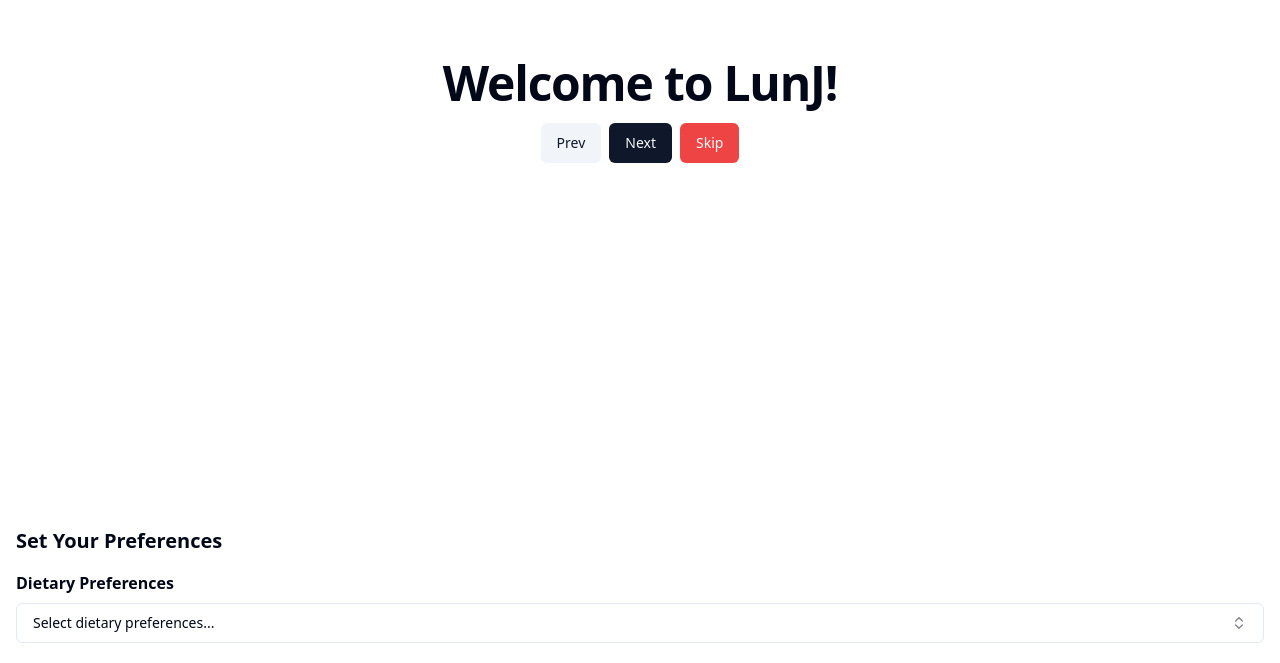
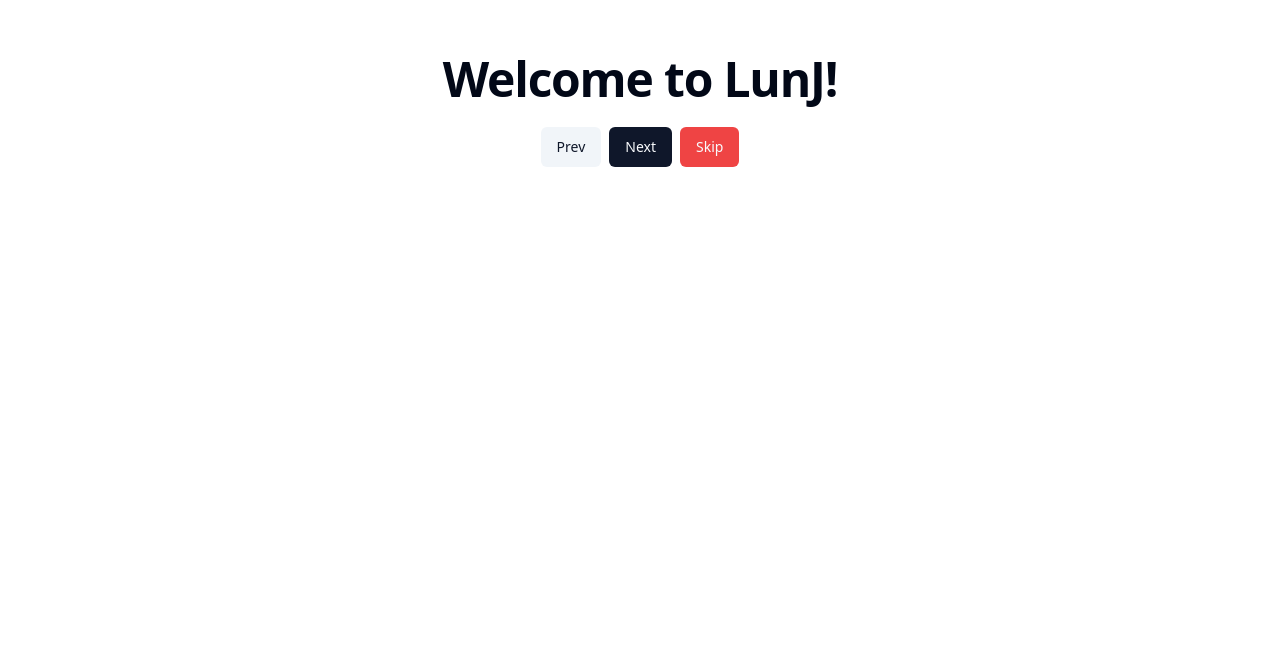
Before and after one commit to What-s-For-LunJ/lunj-client-web, a Next.js app in the folder client/: page / in a window 1280 px wide. Shown: the part 289-952 px from the top of the page. After the commit the page ends 800 px from the top, so only its background shows below. Built offline with nearby package versions, Linux system fonts and the light colour scheme.

Commit message:
fix: improve the ui in the walkthrough

```diff
--- a/client/src/components/app/walkthrough/index.tsx
+++ b/client/src/components/app/walkthrough/index.tsx
@@ -1,7 +1,12 @@
 import React from "react";
 import { useAtom } from "jotai";
 import { Button } from "@/components/ui/button";
-import { showWalkthroughAtom, walkthroughStepAtom } from "../../../utils/atoms";
+import {
+  showWalkthroughAtom,
+  walkthroughStepAtom,
+  setupStepsAtom,
+} from "../../../utils/atoms";
+import Preferences from "../../../pages/preferences";
 
 const steps = [
   "Welcome to LunJ!",
@@ -13,6 +18,7 @@ const steps = [
 const Walkthrough: React.FC = () => {
   const [showWalkthrough, setShowWalkthrough] = useAtom(showWalkthroughAtom);
   const [currentStep, setCurrentStep] = useAtom(walkthroughStepAtom);
+  const [setupSteps, setSetupSteps] = useAtom(setupStepsAtom);
 
   const handleNext = () => {
     setCurrentStep((prev) => (prev < steps.length - 1 ? prev + 1 : prev));
@@ -29,11 +35,23 @@ const Walkthrough: React.FC = () => {
   if (!showWalkthrough) return null;
 
   return (
-    <div className="flex justify-center items-center min-h-screen">
+    <div className="flex flex-col justify-center items-center min-h-screen">
       <div className="w-full max-w-lg">
         <h1 className="scroll-m-20 my-4 text-4xl text-center font-extrabold tracking-tight lg:text-5xl">
           {steps[currentStep]}
         </h1>
+
+        <div className="mb-6">
+          {currentStep === 1 && (
+            <Preferences
+              onPreferencesSaved={() =>
+                setSetupSteps((prev) => ({ ...prev, preferences: true }))
+              }
+            />
+          )}
+          {/* Placeholder for other steps like address and payment setup */}
+        </div>
+
         <div className="flex justify-center mb-4">
           <div className="space-x-2">
             <Button onClick={handlePrev} variant="secondary">
--- a/client/src/pages/index.tsx
+++ b/client/src/pages/index.tsx
@@ -1,20 +1,25 @@
 import React from "react";
 import Walkthrough from "@/components/app/walkthrough";
-import Preferences from "./preferences";
-// import Address from "./Address";
-// import Payment from "./Payment";
 import { useAtomValue } from "jotai";
-import { setupStepsAtom } from "../utils/atoms";
+import { setupStepsAtom, showWalkthroughAtom } from "../utils/atoms";
 
 const Home: React.FC = () => {
+  // Use the atoms to check setup steps and whether the walkthrough should be shown
   const setupSteps = useAtomValue(setupStepsAtom);
+  const showWalkthrough = useAtomValue(showWalkthroughAtom);
 
   return (
     <div className="home-container">
-      <Walkthrough />
-      {!setupSteps.preferences && <Preferences />}
-      {/* {!setupSteps.address && <Address />} */}
-      {/* {!setupSteps.payment && <Payment />} */}
+      {showWalkthrough ? (
+        <Walkthrough />
+      ) : (
+        <div className="setup-complete-message">
+          {setupSteps.preferences && (
+            <p>Preferences are set. You can update them later in settings.</p>
+          )}
+          {/* Other sections can be added here, like address or payment setup checks */}
+        </div>
+      )}
     </div>
   );
 };
--- a/client/src/pages/preferences/index.tsx
+++ b/client/src/pages/preferences/index.tsx
@@ -1,8 +1,6 @@
 "use client";
 import React, { useState, useEffect } from "react";
-import { useAtom } from "jotai";
 import { Check, ChevronsUpDown } from "lucide-react";
-import { setupStepsAtom } from "../../utils/atoms";
 import { cn } from "@/lib/utils";
 import { Button } from "@/components/ui/button";
 import {
@@ -37,11 +35,15 @@ const cuisineOptions = [
   { value: "American", label: "American" },
 ];
 
-const Preferences: React.FC = () => {
-  const [setupSteps, setSetupSteps] = useAtom(setupStepsAtom);
+interface PreferencesProps {
+  onPreferencesSaved: () => void;
+}
+
+const Preferences: React.FC<PreferencesProps> = ({ onPreferencesSaved }) => {
   const [dietaryPreference, setDietaryPreference] = useState<string[]>([]);
   const [cuisinePreference, setCuisinePreference] = useState<string[]>([]);
   const [token, setToken] = useState<string | null>(null);
+  const [preferencesSaved, setPreferencesSaved] = useState<boolean>(false);
 
   useEffect(() => {
     const storedToken = localStorage.getItem("token");
@@ -71,7 +73,8 @@ const Preferences: React.FC = () => {
       );
 
       if (response.ok) {
-        setSetupSteps((prev) => ({ ...prev, preferences: true }));
+        setPreferencesSaved(true); // Update state to indicate preferences are saved
+        onPreferencesSaved(); // Call the callback function
         console.log("Preferences saved successfully.");
       } else {
         const errorData = await response.json();
@@ -99,7 +102,12 @@ const Preferences: React.FC = () => {
 
   return (
     <div className="p-4">
-      <h2 className="text-xl font-bold mb-4">Set Your Preferences</h2>
+      {preferencesSaved ? (
+        <p className="text-green-600 mb-4">
+          Preferences saved! You can change them later in settings.
+        </p>
+      ) : (
+        <>
           <div className="mb-6">
             <PreferenceCombobox
               label="Dietary Preferences"
@@ -119,6 +127,8 @@ const Preferences: React.FC = () => {
             />
           </div>
           <Button onClick={handleSave}>Save Preferences</Button>
+        </>
+      )}
     </div>
   );
 };
```
Lines whose indentation alone changed are shown as unchanged.
